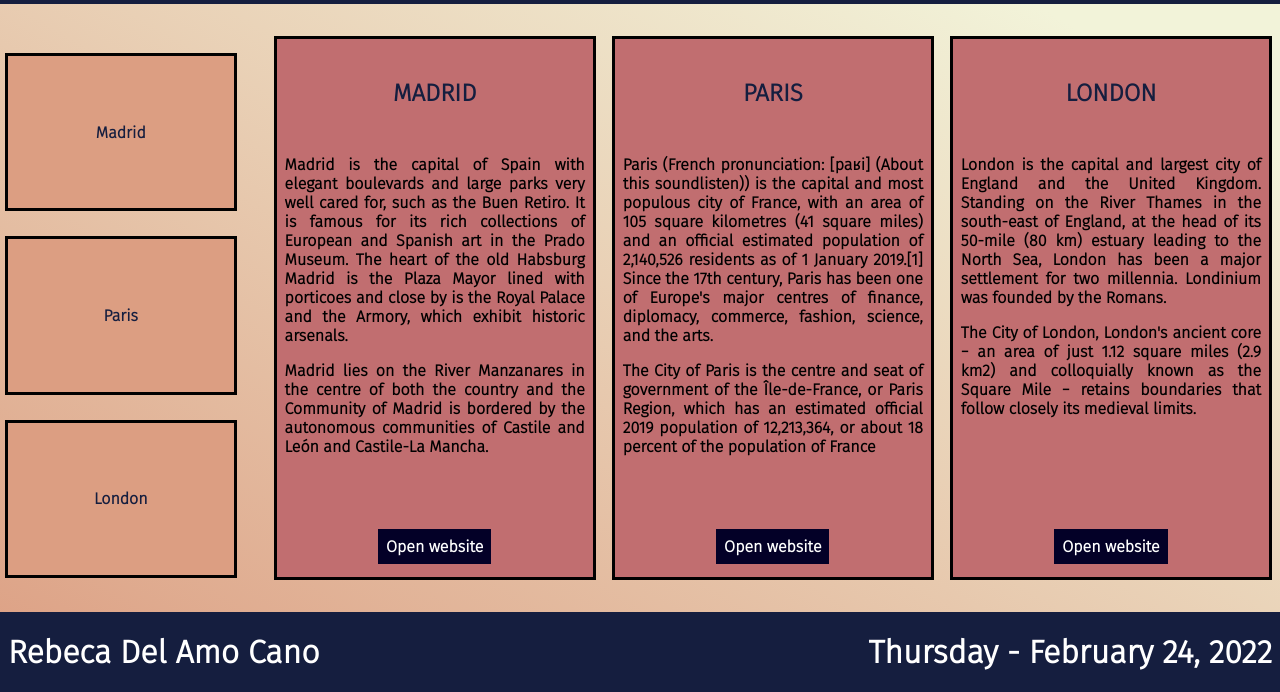
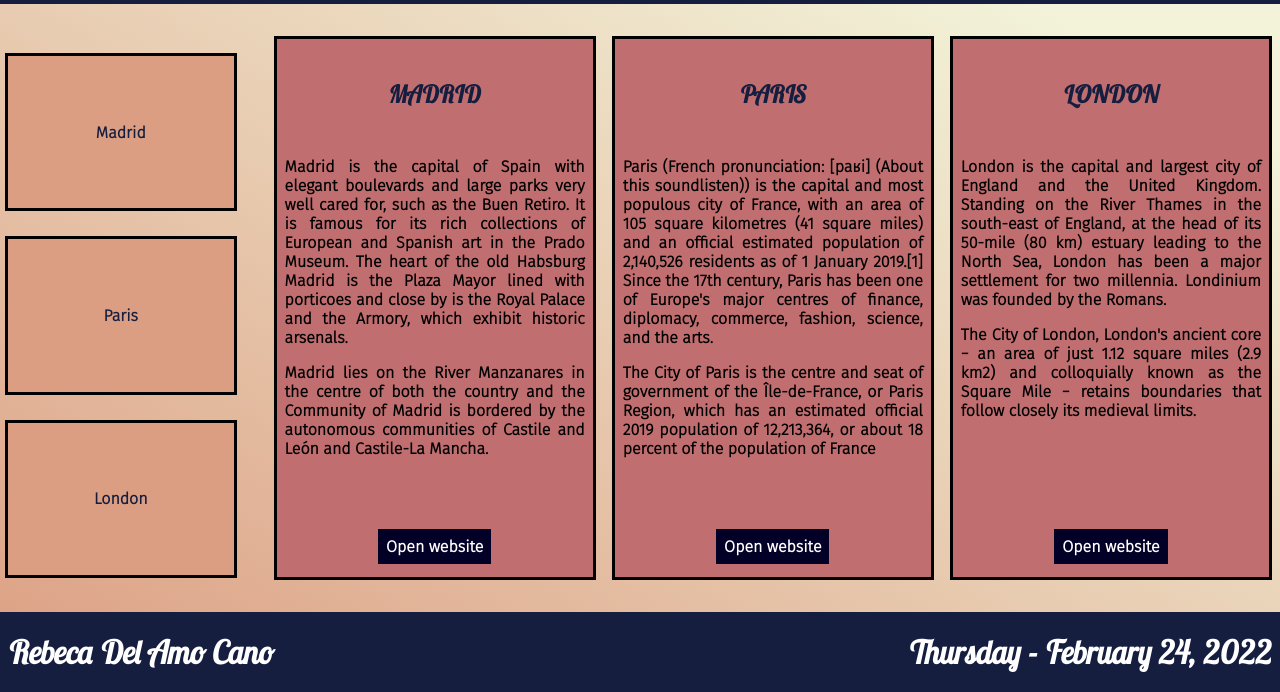
Before and after one commit to LRebeca98/todo, a plain HTML site: page index.html in a window 1280 px wide. Shown: the part 156-848 px from the top of the page. Drawn offline with nearby package versions, Linux system fonts and the light colour scheme.

Commit message:
Update general.css

```diff
--- a/css/general.css
+++ b/css/general.css
@@ -31,7 +31,7 @@ body {
 }
 
 h1, h2, h3 {
-  font-family: 'Fira Sans', sans-serif;
+  font-family: 'Lobster Two', cursive;
   font-weight: 5vh;
 }
 
```
